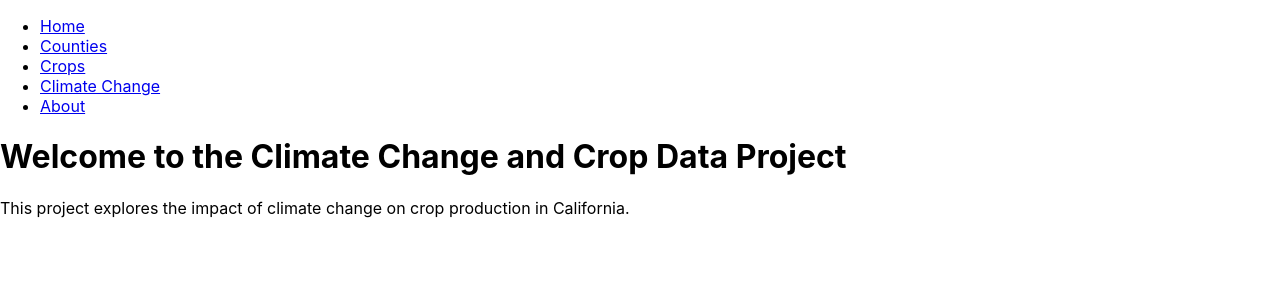
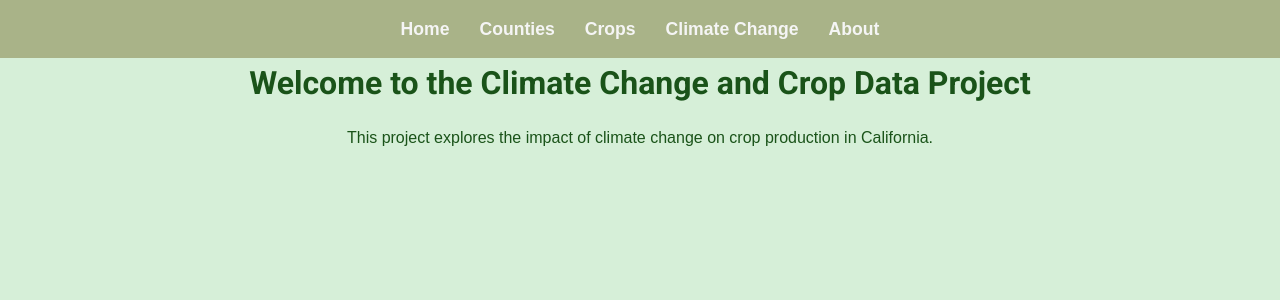
Before and after one commit to DatsIsaiah/FactsClimateChange, a React (Create React App) app in the folder climate-change-project/: page / in a window 1280 px wide. Shown: the top 300 px of the page. Built offline with nearby package versions, Linux system fonts and the light colour scheme.

Commit message:
Updated NavBar to work better, different color scheme.

```diff
--- a/climate-change-project/public/index.html
+++ b/climate-change-project/public/index.html
@@ -2,42 +2,18 @@
 <html lang="en">
   <head>
     <meta charset="utf-8" />
+    <meta name="viewport" content="width=device-width, initial-scale=1" />
+    <meta name="theme-color" content="#FEFAE0" />
+    <meta name="description" content="Climate Change Research and Data Analysis" />
     <link rel="icon" href="%PUBLIC_URL%/favicon.ico" />
-    <meta name="viewport" content="width=device-width, initial-scale=1" />
-    <meta name="theme-color" content="#000000" />
-    <meta
-      name="description"
-      content="Web site created using create-react-app"
-    />
     <link rel="apple-touch-icon" href="%PUBLIC_URL%/logo192.png" />
-    <!--
-      manifest.json provides metadata used when your web app is installed on a
-      user's mobile device or desktop. See https://developers.google.com/web/fundamentals/web-app-manifest/
-    -->
     <link rel="manifest" href="%PUBLIC_URL%/manifest.json" />
-    <!--
-      Notice the use of %PUBLIC_URL% in the tags above.
-      It will be replaced with the URL of the `public` folder during the build.
-      Only files inside the `public` folder can be referenced from the HTML.
-
-      Unlike "/favicon.ico" or "favicon.ico", "%PUBLIC_URL%/favicon.ico" will
-      work correctly both with client-side routing and a non-root public URL.
-      Learn how to configure a non-root public URL by running `npm run build`.
-    -->
-    <title>React App</title>
+    <!-- Include Google Fonts -->
+    <link href="https://fonts.googleapis.com/css2?family=Roboto:wght@400;700&display=swap" rel="stylesheet">
+    <title>Climate Change Research</title>
   </head>
   <body>
     <noscript>You need to enable JavaScript to run this app.</noscript>
     <div id="root"></div>
-    <!--
-      This HTML file is a template.
-      If you open it directly in the browser, you will see an empty page.
-
-      You can add webfonts, meta tags, or analytics to this file.
-      The build step will place the bundled scripts into the <body> tag.
-
-      To begin the development, run `npm start` or `yarn start`.
-      To create a production bundle, use `npm run build` or `yarn build`.
-    -->
   </body>
 </html>
--- /dev/null
+++ b/climate-change-project/src/components/NavBar.css
@@ -0,0 +1,28 @@
+/* src/components/NavBar.css */
+.navbar {
+    background-color: #A9B388; /* Misty Moss */
+    padding: 15px 0;
+  }
+
+  .navbar ul {
+    list-style: none;
+    padding: 0;
+    margin: 0;
+    display: flex;
+    justify-content: center;
+  }
+
+  .navbar li {
+    margin: 0 15px;
+  }
+
+  .navbar a {
+    color: whitesmoke; /* Lemon Chiffon */
+    text-decoration: none;
+    font-weight: bold;
+    font-size: 1.1em;
+  }
+
+  .navbar a:hover {
+    color: #B99470; /* Light Taupe */
+  }
--- a/climate-change-project/src/components/NavBar.js
+++ b/climate-change-project/src/components/NavBar.js
@@ -1,9 +1,11 @@
+// src/components/NavBar.js
 import React from 'react';
 import { Link } from 'react-router-dom';
+import './NavBar.css';
 
 function NavBar() {
   return (
-    <header>
+    <header className="navbar">
       <nav>
         <ul>
           <li><Link to="/">Home</Link></li>
--- a/climate-change-project/src/index.css
+++ b/climate-change-project/src/index.css
@@ -1,13 +1,45 @@
-body {
+/* Reset and Normalize */
+body, html, #root {
   margin: 0;
-  font-family: -apple-system, BlinkMacSystemFont, 'Segoe UI', 'Roboto', 'Oxygen',
-    'Ubuntu', 'Cantarell', 'Fira Sans', 'Droid Sans', 'Helvetica Neue',
-    sans-serif;
-  -webkit-font-smoothing: antialiased;
-  -moz-osx-font-smoothing: grayscale;
+  padding: 0;
+  min-height: 100%;
 }
 
+/* Global Styles */
+body {
+  font-family: 'Roboto', sans-serif;
+  background-color: #FEFAE0; /* Lemon Chiffon */
+  color: #5F6F52;            /* Dark Olive Green */
+  font-size: 16px;
+  line-height: 1.6;
+}
+
+/* Code Styling */
 code {
-  font-family: source-code-pro, Menlo, Monaco, Consolas, 'Courier New',
-    monospace;
+  font-family: source-code-pro, Menlo, Monaco, Consolas, 'Courier New', monospace;
 }
+
+/* Headings */
+h1, h2, h3, h4, h5, h6 {
+  font-family: 'Roboto', sans-serif;
+  color: #5F6F52;
+  margin-top: 0;
+  margin-bottom: 0.5em;
+}
+
+/* Paragraphs */
+p {
+  margin-top: 0;
+  margin-bottom: 1em;
+}
+
+/* Links */
+a {
+  color: #5F6F52;
+  text-decoration: none;
+}
+
+a:hover {
+  color: #B99470; /* Light Taupe */
+  text-decoration: underline;
+}
--- a/climate-change-project/src/index.js
+++ b/climate-change-project/src/index.js
@@ -1,15 +1,12 @@
-// index.js
+// src/index.js
 import React from 'react';
-import ReactDOM from 'react-dom';
-import { BrowserRouter } from 'react-router-dom';
+import ReactDOM from 'react-dom/client';
 import './index.css';
 import App from './App';
 
-ReactDOM.render(
+const root = ReactDOM.createRoot(document.getElementById('root'));
+root.render(
   <React.StrictMode>
-    <BrowserRouter>
-      <App />
-    </BrowserRouter>
-  </React.StrictMode>,
-  document.getElementById('root')
+    <App />
+  </React.StrictMode>
 );
```
Also changed, not shown: climate-change-project/src/App.js (+5 -2 lines).
